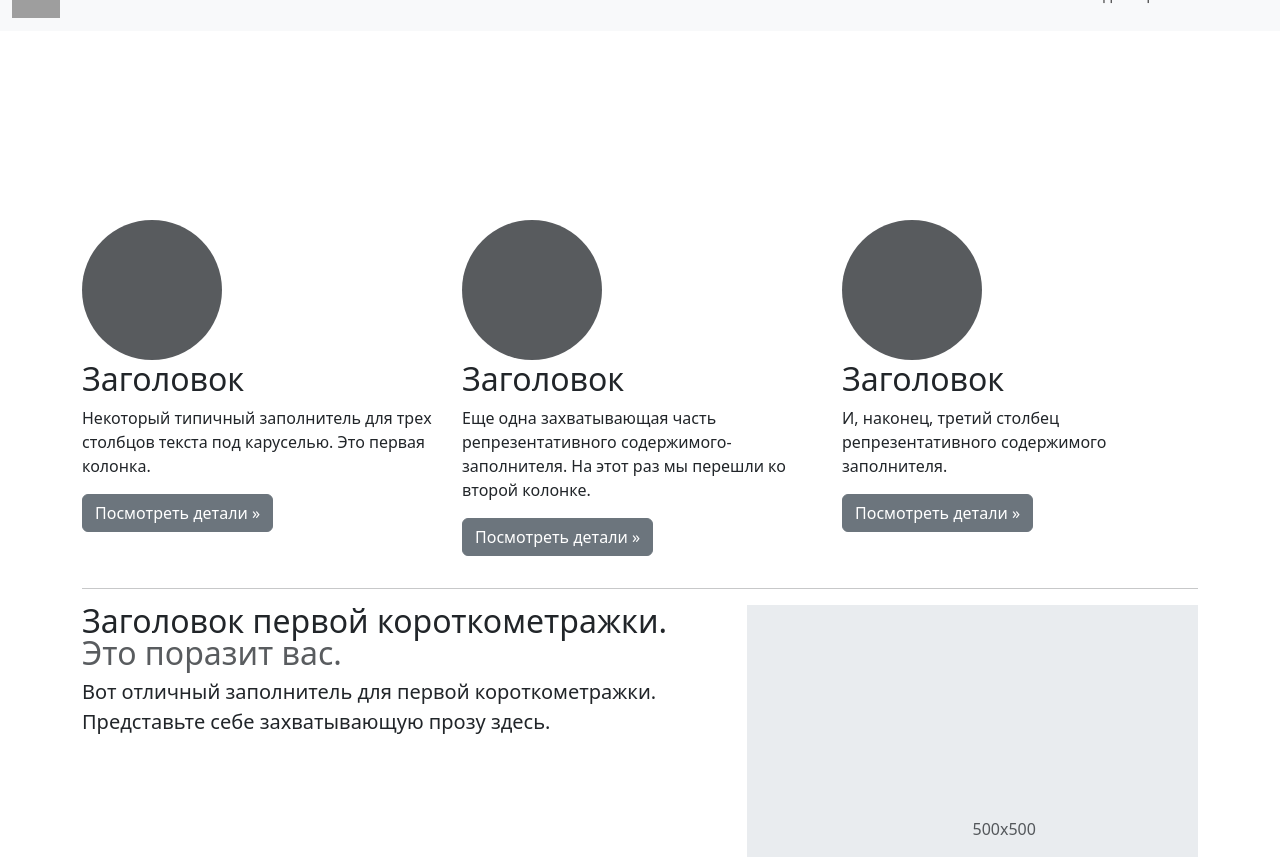
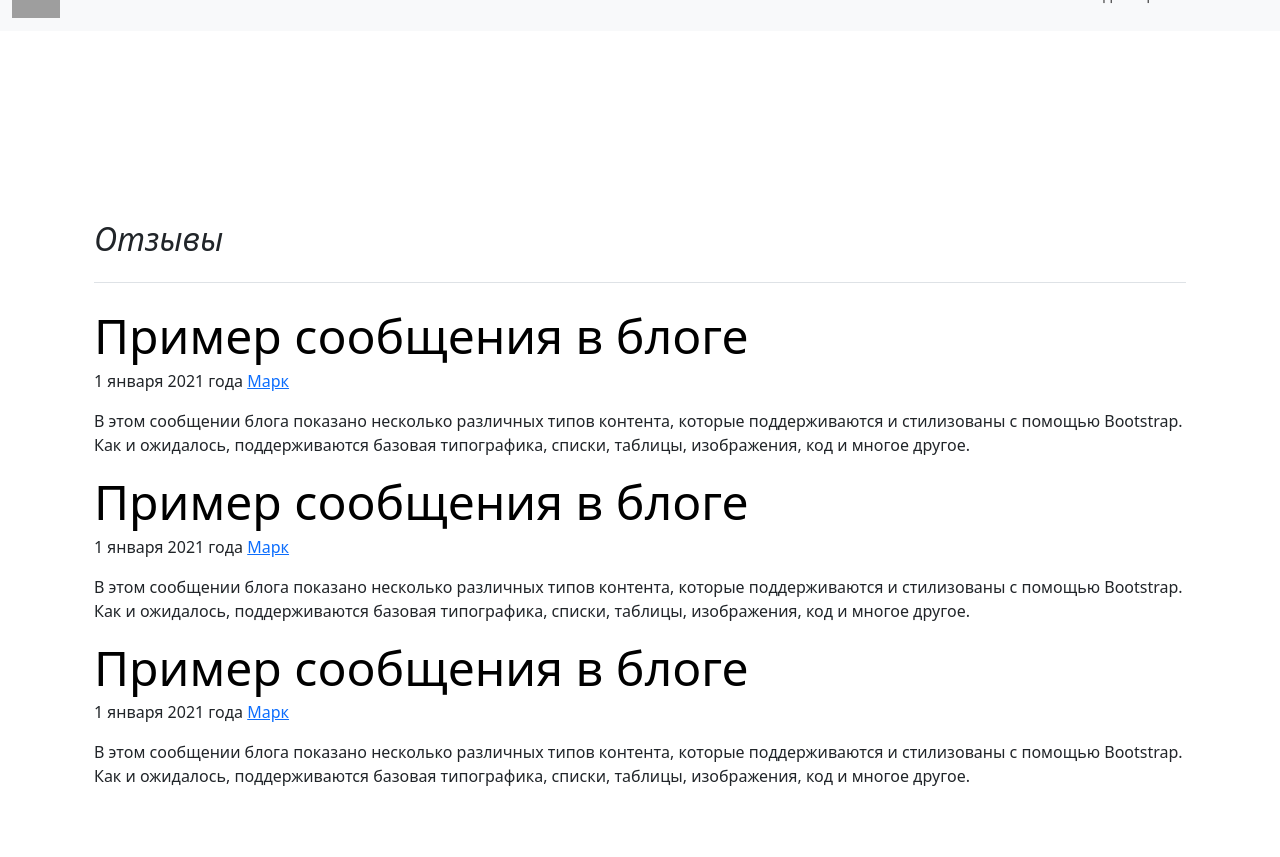
Before and after one commit to AreNotAvalible/Monden, a Jekyll site: the page built from index.html, in a window 1280 px wide and 900 px high, scrolled down 711 px, cut to the strip 43-900 px from the top of the window. Built offline with Jekyll 4.4.1, drawn with Linux system fonts in a browser that asks for light colours; some of the changed text lies outside the part shown; grey boxes are pictures that could not be loaded.

Commit message:
added index.html content
On branch alpha-develope

Changes to be committed:
	modified:   index.html

```diff
--- a/index.html
+++ b/index.html
@@ -2,64 +2,48 @@
 layout: home
 ---
 
-    <div class="row">
-      <div class="col-lg-4">
-        <svg class="bd-placeholder-img rounded-circle" width="140" height="140" xmlns="http://www.w3.org/2000/svg" role="img" aria-label="Placeholder" preserveAspectRatio="xMidYMid slice" focusable="false"><title>Placeholder</title><rect width="100%" height="100%" fill="var(--bs-secondary-color)"></rect></svg>
-        <h2 class="fw-normal">Заголовок</h2>
-        <p>Некоторый типичный заполнитель для трех столбцов текста под каруселью. Это первая колонка.</p>
-        <p><a class="btn btn-secondary" href="#">Посмотреть детали »</a></p>
-      </div><!-- /.col-lg-4 -->
-      <div class="col-lg-4">
-        <svg class="bd-placeholder-img rounded-circle" width="140" height="140" xmlns="http://www.w3.org/2000/svg" role="img" aria-label="Placeholder" preserveAspectRatio="xMidYMid slice" focusable="false"><title>Placeholder</title><rect width="100%" height="100%" fill="var(--bs-secondary-color)"></rect></svg>
-        <h2 class="fw-normal">Заголовок</h2>
-        <p>Еще одна захватывающая часть репрезентативного содержимого-заполнителя. На этот раз мы перешли ко второй колонке.</p>
-        <p><a class="btn btn-secondary" href="#">Посмотреть детали »</a></p>
-      </div><!-- /.col-lg-4 -->
-      <div class="col-lg-4">
-        <svg class="bd-placeholder-img rounded-circle" width="140" height="140" xmlns="http://www.w3.org/2000/svg" role="img" aria-label="Placeholder" preserveAspectRatio="xMidYMid slice" focusable="false"><title>Placeholder</title><rect width="100%" height="100%" fill="var(--bs-secondary-color)"></rect></svg>
-        <h2 class="fw-normal">Заголовок</h2>
-        <p>И, наконец, третий столбец репрезентативного содержимого заполнителя.</p>
-        <p><a class="btn btn-secondary" href="#">Посмотреть детали »</a></p>
-      </div><!-- /.col-lg-4 -->
-    </div><!-- /.row -->
+    <!-- Section -->
+    <section class="container min-vh-100">
+
+      <div class="row g-5">
+          <div class="col-md-12">
+              <h2 class="pb-4 mb-4 fst-italic border-bottom">
+                  Отзывы
+              </h2>
+
+              <article class="blog-post">
+                  <h2 class="display-5 link-body-emphasis mb-1">Пример сообщения в блоге</h2>
+                  <p class="blog-post-meta">1 января 2021 года <a href="#">Марк</a></p>
+
+                  <p>В этом сообщении блога показано несколько различных типов контента, которые поддерживаются и
+                      стилизованы с помощью Bootstrap. Как и ожидалось, поддерживаются базовая типографика,
+                      списки, таблицы, изображения, код и многое другое.</p>
+              </article>
+
+              <article class="blog-post">
+                  <h2 class="display-5 link-body-emphasis mb-1">Пример сообщения в блоге</h2>
+                  <p class="blog-post-meta">1 января 2021 года <a href="#">Марк</a></p>
+
+                  <p>В этом сообщении блога показано несколько различных типов контента, которые поддерживаются и
+                      стилизованы с помощью Bootstrap. Как и ожидалось, поддерживаются базовая типографика,
+                      списки, таблицы, изображения, код и многое другое.</p>
+              </article>
+
+              <article class="blog-post">
+                  <h2 class="display-5 link-body-emphasis mb-1">Пример сообщения в блоге</h2>
+                  <p class="blog-post-meta">1 января 2021 года <a href="#">Марк</a></p>
+
+                  <p>В этом сообщении блога показано несколько различных типов контента, которые поддерживаются и
+                      стилизованы с помощью Bootstrap. Как и ожидалось, поддерживаются базовая типографика,
+                      списки, таблицы, изображения, код и многое другое.</p>
+              </article>
+
+          </div>
 
 
-    <!-- START THE FEATURETTES -->
+      </div>
 
-    <hr class="featurette-divider">
 
-    <div class="row featurette">
-      <div class="col-md-7">
-        <h2 class="featurette-heading fw-normal lh-1">Заголовок первой короткометражки. <span class="text-body-secondary">Это поразит вас.</span></h2>
-        <p class="lead">Вот отличный заполнитель для первой короткометражки. Представьте себе захватывающую прозу здесь.</p>
-      </div>
-      <div class="col-md-5">
-        <svg class="bd-placeholder-img bd-placeholder-img-lg featurette-image img-fluid mx-auto" width="500" height="500" xmlns="http://www.w3.org/2000/svg" role="img" aria-label="Placeholder: 500x500" preserveAspectRatio="xMidYMid slice" focusable="false"><title>Placeholder</title><rect width="100%" height="100%" fill="var(--bs-secondary-bg)"></rect><text x="50%" y="50%" fill="var(--bs-secondary-color)" dy=".3em">500x500</text></svg>
-      </div>
-    </div>
 
-    <hr class="featurette-divider">
-
-    <div class="row featurette">
-      <div class="col-md-7 order-md-2">
-        <h2 class="featurette-heading fw-normal lh-1">О да, это так хорошо. <span class="text-body-secondary">Убедитесь сами.</span></h2>
-        <p class="lead">Еще одна короткометражка? Конечно. Здесь больше заполнителей, чтобы дать вам представление о том, как этот макет будет работать с некоторым реальным контентом из реального мира.</p>
-      </div>
-      <div class="col-md-5 order-md-1">
-        <svg class="bd-placeholder-img bd-placeholder-img-lg featurette-image img-fluid mx-auto" width="500" height="500" xmlns="http://www.w3.org/2000/svg" role="img" aria-label="Placeholder: 500x500" preserveAspectRatio="xMidYMid slice" focusable="false"><title>Placeholder</title><rect width="100%" height="100%" fill="var(--bs-secondary-bg)"></rect><text x="50%" y="50%" fill="var(--bs-secondary-color)" dy=".3em">500x500</text></svg>
-      </div>
-    </div>
-
-    <hr class="featurette-divider">
-
-    <div class="row featurette">
-      <div class="col-md-7">
-        <h2 class="featurette-heading fw-normal lh-1">И, наконец, этот. <span class="text-body-secondary">Мат.</span></h2>
-        <p class="lead">И да, это последний блок репрезентативного контента-заполнителя. Опять же, на самом деле не предназначен для чтения, просто здесь, чтобы дать вам лучшее представление о том, как это будет выглядеть с некоторым реальным содержанием. Ваш контент.</p>
-      </div>
-      <div class="col-md-5">
-        <svg class="bd-placeholder-img bd-placeholder-img-lg featurette-image img-fluid mx-auto" width="500" height="500" xmlns="http://www.w3.org/2000/svg" role="img" aria-label="Placeholder: 500x500" preserveAspectRatio="xMidYMid slice" focusable="false"><title>Placeholder</title><rect width="100%" height="100%" fill="var(--bs-secondary-bg)"></rect><text x="50%" y="50%" fill="var(--bs-secondary-color)" dy=".3em">500x500</text></svg>
-      </div>
-    </div>
-
-    <hr class="featurette-divider">
+  </section>
+  <!-- ./Section -->
```
